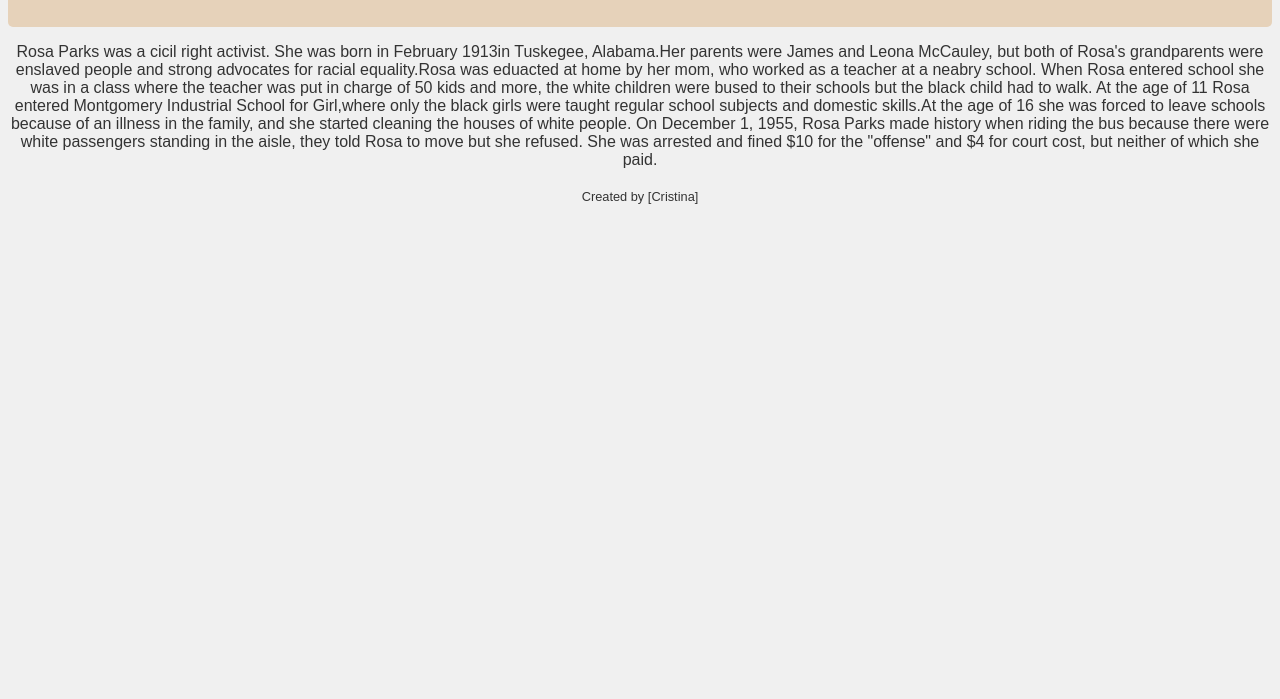
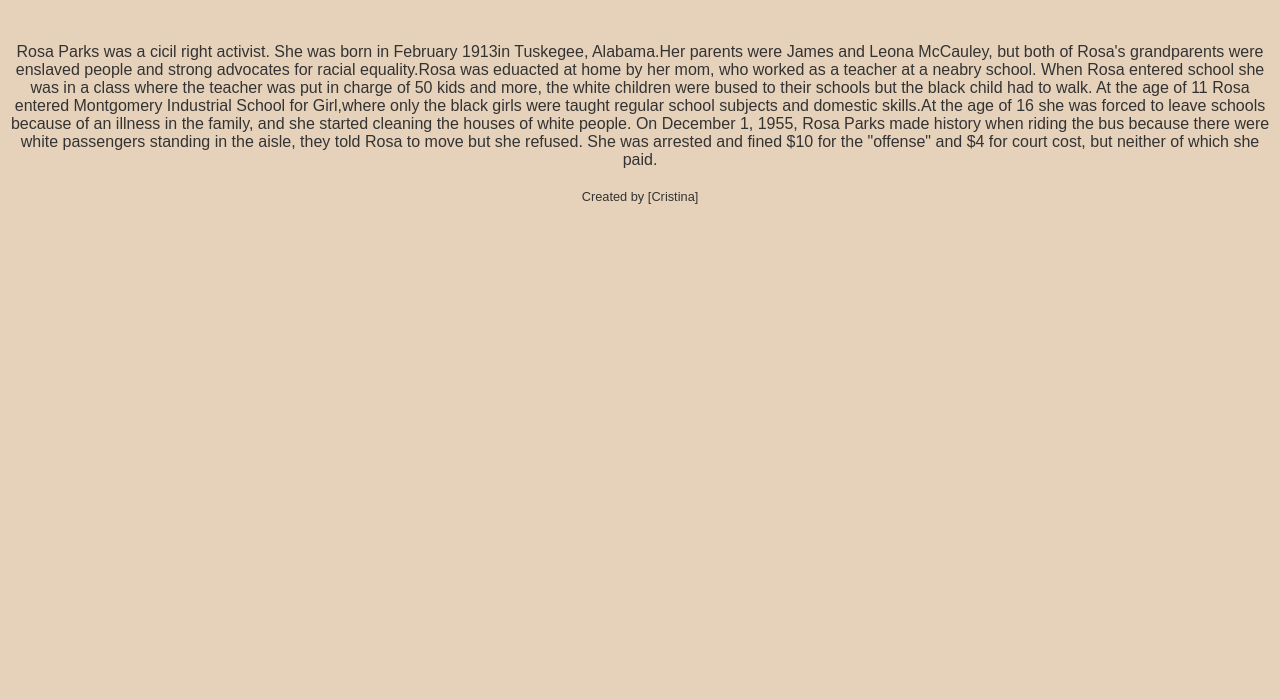
Before and after one commit to cristinaa45/Black-History-Month, a plain HTML site: page index.html in a window 1280 px wide. Shown: the part 101-800 px from the top of the page. Drawn offline with Linux system fonts and the light colour scheme.

Commit message:
Update styles.css

```diff
--- a/styles.css
+++ b/styles.css
@@ -1,6 +1,6 @@
   body {
        font-family: Arial, sans-serif;
-       background-color: #f0f0f0;
+       background-color: #e6d2ba;
        color: #333;
        text-align: center;
    }
```
